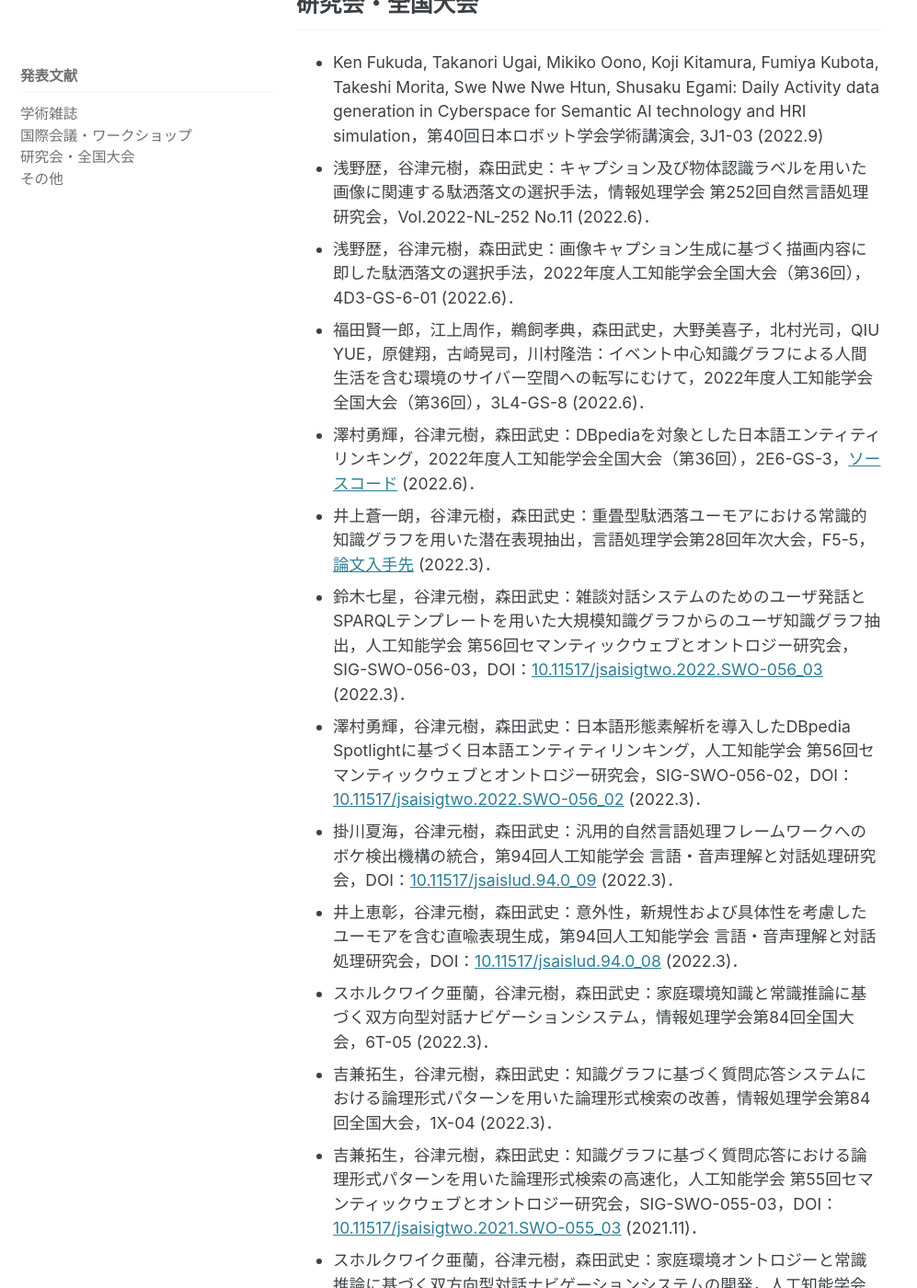
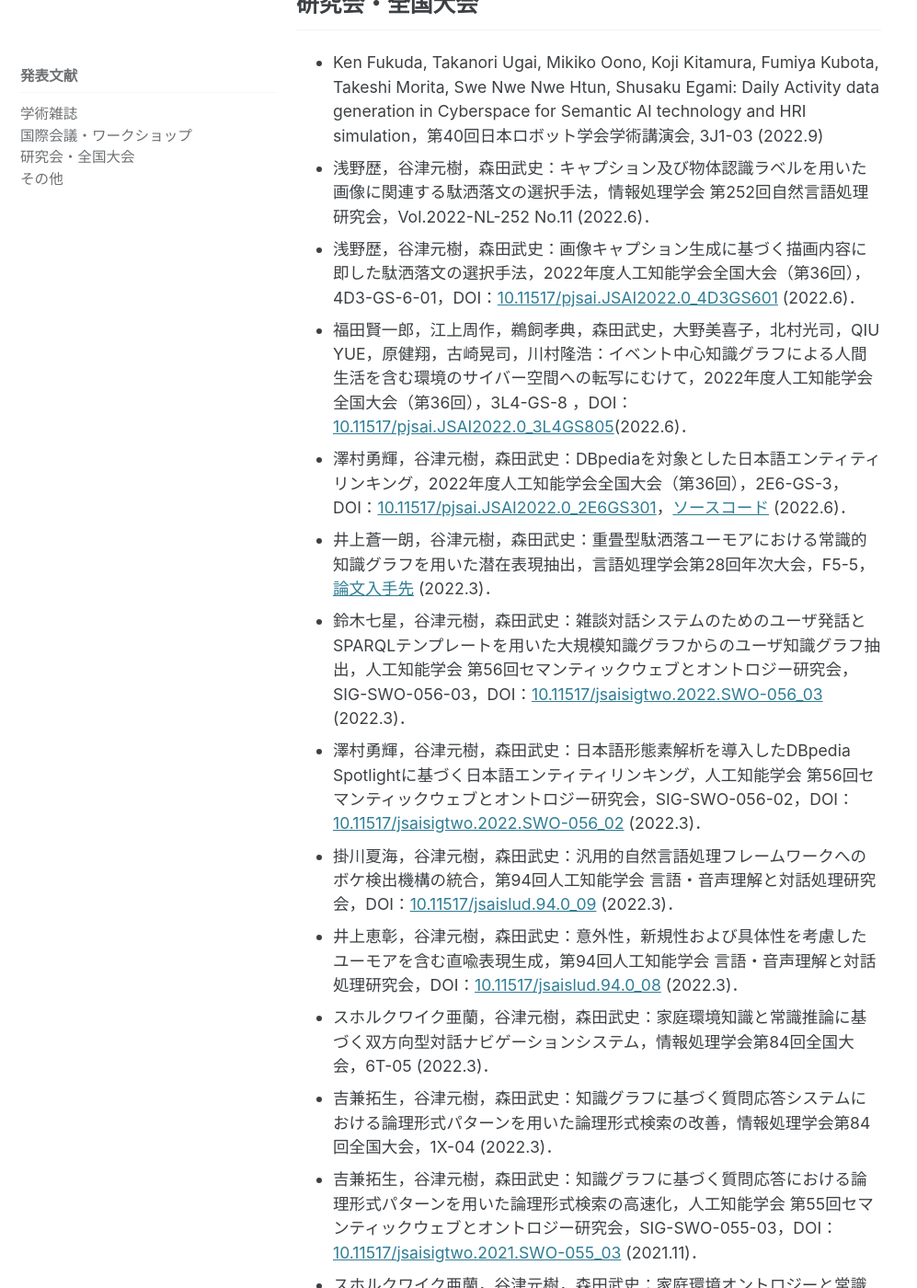
Before and after one commit to ke-lab-it-agu/ke-lab-it-agu.github.io, a Jekyll site: the page built from publications.md, in a window 1280 px wide and 1400 px high, scrolled down 1336 px. Shown: the whole window at 92% size, without its empty margins (0-997 px from the left). Built offline with Jekyll 4.4.1, drawn with Linux system fonts in a browser that asks for light colours; cached includes are drawn as plain includes; some of the changed text lies outside the part shown.

Commit message:
update publications

```diff
--- a/publications.md
+++ b/publications.md
@@ -23,9 +23,9 @@ sidebar:
 ## 研究会・全国大会
 * Ken Fukuda, Takanori Ugai, Mikiko Oono, Koji Kitamura, Fumiya Kubota, Takeshi Morita, Swe Nwe Nwe Htun, Shusaku Egami: Daily Activity data generation in Cyberspace for Semantic AI technology and HRI simulation，第40回日本ロボット学会学術講演会, 3J1-03 (2022.9) <!--東京大学本郷キャンパス，東京都文京区，2022/9/7 -->
 * 浅野歴，谷津元樹，森田武史：キャプション及び物体認識ラベルを用いた画像に関連する駄洒落文の選択手法，情報処理学会 第252回自然言語処理研究会，Vol.2022-NL-252 No.11 (2022.6)． <!-- 2022/6/29 -->
-* 浅野歴，谷津元樹，森田武史：画像キャプション生成に基づく描画内容に即した駄洒落文の選択手法，2022年度人工知能学会全国大会（第36回），4D3-GS-6-01 (2022.6)． <!-- 2022/6/17 -->
-* 福田賢一郎，江上周作，鵜飼孝典，森田武史，大野美喜子，北村光司，QIU YUE，原健翔，古崎晃司，川村隆浩：イベント中心知識グラフによる人間生活を含む環境のサイバー空間への転写にむけて，2022年度人工知能学会全国大会（第36回），3L4-GS-8 (2022.6)．<!-- 2022/6/16 -->
-* 澤村勇輝，谷津元樹，森田武史：DBpediaを対象とした日本語エンティティリンキング，2022年度人工知能学会全国大会（第36回），2E6-GS-3，[ソースコード](https://github.com/t-morita-laboratory/dbpedia-spotlight-model/blob/master/README.ja.md) (2022.6)．<!-- 2022/6/15 -->
+* 浅野歴，谷津元樹，森田武史：画像キャプション生成に基づく描画内容に即した駄洒落文の選択手法，2022年度人工知能学会全国大会（第36回），4D3-GS-6-01，DOI：[10.11517/pjsai.JSAI2022.0_4D3GS601](https://doi.org/10.11517/pjsai.JSAI2022.0_4D3GS601) (2022.6)． <!-- 2022/6/17 -->
+* 福田賢一郎，江上周作，鵜飼孝典，森田武史，大野美喜子，北村光司，QIU YUE，原健翔，古崎晃司，川村隆浩：イベント中心知識グラフによる人間生活を含む環境のサイバー空間への転写にむけて，2022年度人工知能学会全国大会（第36回），3L4-GS-8 ，DOI：[10.11517/pjsai.JSAI2022.0_3L4GS805](https://doi.org/10.11517/pjsai.JSAI2022.0_3L4GS805)(2022.6)．<!-- 2022/6/16 -->
+* 澤村勇輝，谷津元樹，森田武史：DBpediaを対象とした日本語エンティティリンキング，2022年度人工知能学会全国大会（第36回），2E6-GS-3，DOI：[10.11517/pjsai.JSAI2022.0_2E6GS301](https://doi.org/10.11517/pjsai.JSAI2022.0_2E6GS301)，[ソースコード](https://github.com/t-morita-laboratory/dbpedia-spotlight-model/blob/master/README.ja.md) (2022.6)．<!-- 2022/6/15 -->
 * 井上蒼一朗，谷津元樹，森田武史：重畳型駄洒落ユーモアにおける常識的知識グラフを用いた潜在表現抽出，言語処理学会第28回年次大会，F5-5，[論文入手先](https://www.anlp.jp/proceedings/annual_meeting/2022/pdf_dir/F5-5.pdf) (2022.3)．<!-- 2022/3/16 -->
 * 鈴木七星，谷津元樹，森田武史：雑談対話システムのためのユーザ発話とSPARQLテンプレートを用いた大規模知識グラフからのユーザ知識グラフ抽出，人工知能学会 第56回セマンティックウェブとオントロジー研究会，SIG-SWO-056-03，DOI：[10.11517/jsaisigtwo.2022.SWO-056_03](https://doi.org/10.11517/jsaisigtwo.2022.SWO-056_03) (2022.3)．<!-- 2022/3/11 -->
 * 澤村勇輝，谷津元樹，森田武史：日本語形態素解析を導入したDBpedia Spotlightに基づく日本語エンティティリンキング，人工知能学会 第56回セマンティックウェブとオントロジー研究会，SIG-SWO-056-02，DOI：[10.11517/jsaisigtwo.2022.SWO-056_02](https://doi.org/10.11517/jsaisigtwo.2022.SWO-056_02) (2022.3)． <!-- 2022/3/11 -->
@@ -35,9 +35,9 @@ sidebar:
 * 吉兼拓生，谷津元樹，森田武史：知識グラフに基づく質問応答システムにおける論理形式パターンを用いた論理形式検索の改善，情報処理学会第84回全国大会，1X-04 (2022.3)．<!-- 2022/3/3 -->
 * 吉兼拓生，谷津元樹，森田武史：知識グラフに基づく質問応答における論理形式パターンを用いた論理形式検索の高速化，人工知能学会 第55回セマンティックウェブとオントロジー研究会，SIG-SWO-055-03，DOI：[10.11517/jsaisigtwo.2021.SWO-055_03](https://doi.org/10.11517/jsaisigtwo.2021.SWO-055_03) (2021.11)．<!-- 2021/11/26-->
 * スホルクワイク亜蘭，谷津元樹，森田武史：家庭環境オントロジーと常識推論に基づく双方向型対話ナビゲーションシステムの開発，人工知能学会 第55回セマンティックウェブとオントロジー研究会，SIG-SWO-055-02，DOI：[10.11517/jsaisigtwo.2021.SWO-055_02](https://doi.org/10.11517/jsaisigtwo.2021.SWO-055_02) (2021.11)．<!-- 2021/11/26 -->
-* 高野拓海，森田武史，山口高平：BRMSとWebサービスの連携による間接業務の自動化，第16回情報システム学会全国大会・研究発表大会，C3，[論文入手先](https://www.issj.net/conf/issj2020-papers/pfiles/c3.pdf)（2020.12）．<!-- 2020/12/5-12/11 -->
-* 吉兼拓生，谷津元樹，森田武史：知識グラフを用いた対話型質問応答における推論方法の検討，第16回情報システム学会全国大会・研究発表大会，S5-4，[論文入手先](https://www.issj.net/conf/issj2020-papers/pfiles/s5-4.pd://www.issj.net/conf/issj2020-papers/pfiles/s5-4.pdf)（2020.12）．<!-- 2020/12/5-12/11 -->
-* スホルクワイク亜蘭，谷津元樹，森田武史：3D環境を利用したマルチモーダル対話システムにおける領域オントロジー，第16回情報システム学会全国大会・研究発表大会，S3-2，[論文入手先](https://www.issj.net/conf/issj2020-papers/pfiles/s3-2.pd://www.issj.net/conf/issj2020-papers/pfiles/s3-2.pdf)（2020.12）．<!-- 2020/12/5-12/11 -->
+* 高野拓海，森田武史，山口高平：BRMSとWebサービスの連携による間接業務の自動化，第16回情報システム学会全国大会・研究発表大会，C3，DOI：[10.19014/proceedingsissj.16.0_C3](https://doi.org/10.19014/proceedingsissj.16.0_C3)（2020.12）．<!-- 2020/12/5-12/11 -->
+* 吉兼拓生，谷津元樹，森田武史：知識グラフを用いた対話型質問応答における推論方法の検討，第16回情報システム学会全国大会・研究発表大会，S5-4，DOI：[10.19014/proceedingsissj.16.0_S5-4](https://doi.org/10.19014/proceedingsissj.16.0_S5-4)（2020.12）．<!-- 2020/12/5-12/11 -->
+* スホルクワイク亜蘭，谷津元樹，森田武史：3D環境を利用したマルチモーダル対話システムにおける領域オントロジー，第16回情報システム学会全国大会・研究発表大会，S3-2，DOI：[10.19014/proceedingsissj.16.0_S3-2](https://doi.org/10.19014/proceedingsissj.16.0_S3-2)（2020.12）．<!-- 2020/12/5-12/11 -->
 * 小関健太郎，森田武史，山口高平：上位オントロジーに基づく非対称なオントロジー統合，2020年度人工知能学会全国大会（第34回），4H3-GS-4-02，DOI：[10.11517/pjsai.JSAI2020.0_4H3GS402](https://doi.org/10.11517/pjsai.JSAI2020.0_4H3GS402) (2020.6)． <!-- 2020/6/12 -->
 * 小池開人，倉持純太，森田武史，山口高平：分節化を進めたオントロジーに基づく議論支援システムの構成と評価，2020年度人工知能学会全国大会（第34回），4E2-OS-19a-03，DOI：[10.11517/pjsai.JSAI2020.0_4E2OS19a03](https://doi.org/10.11517/pjsai.JSAI2020.0_4E2OS19a03) (2020.6)．<!-- 2020/6/12-->
 * 森田武史，高野拓海，山口高平：BRMSとWebサービスの連携による間接業務の効率化，2020年度人工知能学会全国大会（第34回），4H2-GS-4-04，DOI：[10.11517/pjsai.JSAI2020.0_4H2GS404](https://doi.org/10.11517/pjsai.JSAI2020.0_4H2GS404) (2020.6)．<!-- 2020/6/12 -->
```
